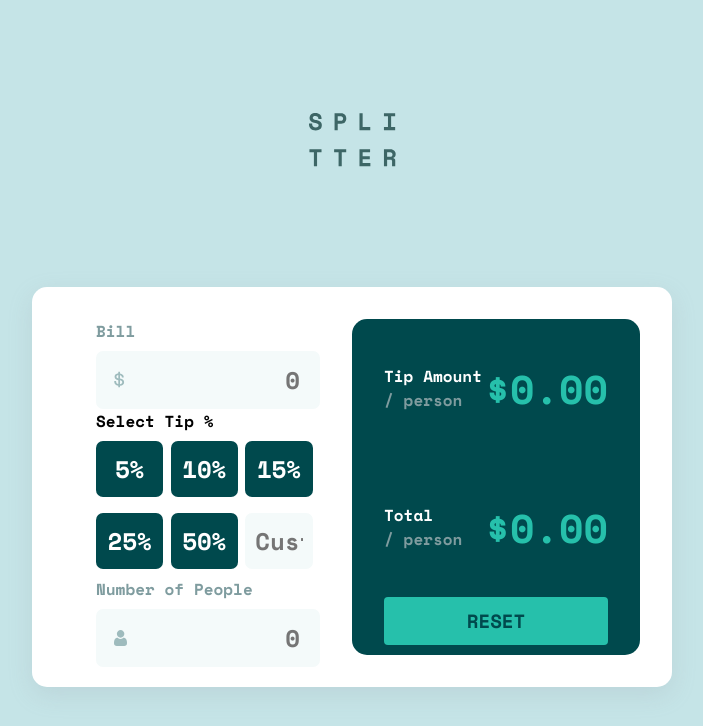
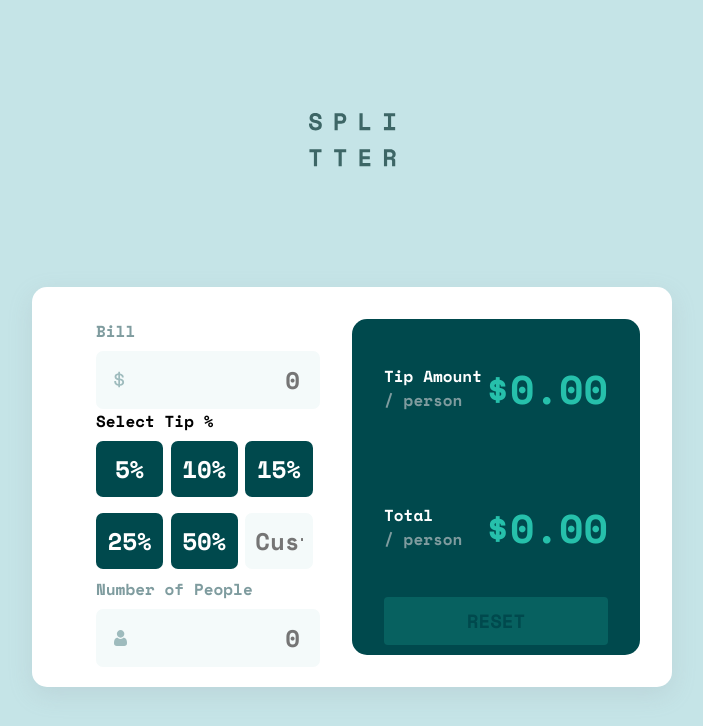
Before and after one commit to subrat611/tip-calculator-app, a React (Vite) app: page / in a window 1280 px wide. Shown: the top 726 px of the page, without its empty margins (288-991 px from the left). Built offline with nearby package versions, Linux system fonts and the light colour scheme.

Commit message:
functionality update

```diff
--- a/src/components/TipCalculatorBox/InputCard/index.jsx
+++ b/src/components/TipCalculatorBox/InputCard/index.jsx
@@ -9,7 +9,7 @@ export default function InputCard({ setBill, setTip, setPerson }) {
 
   const getTip = (e) => {
     let value = e.target.value.split("%");
-    setTip(value[0]);
+    setTip(Number(value[0]));
   };
 
   const personValidation = (e) => {
@@ -42,7 +42,7 @@ export default function InputCard({ setBill, setTip, setPerson }) {
             type="number"
             id="BillInputController"
             placeholder="0"
-            onChange={(e) => setBill(e.target.value)}
+            onChange={(e) => setBill(Number(e.target.value))}
           />
         </div>
       </div>
--- a/src/components/TipCalculatorBox/OutputCard/index.jsx
+++ b/src/components/TipCalculatorBox/OutputCard/index.jsx
@@ -1,4 +1,4 @@
-export default function OutputCard() {
+export default function OutputCard({ perPersonTip, perPersonTotal, reset }) {
   return (
     <div className="TipOutputCard">
       <div>
@@ -8,7 +8,11 @@ export default function OutputCard() {
             <br />
             <span>/ person</span>
           </div>
-          <p>$0.00</p>
+          {perPersonTip !== "Infinity" && perPersonTip >= 0 ? (
+            <p>${perPersonTip}</p>
+          ) : (
+            <p>$0.00</p>
+          )}
         </div>
         <div className="tip-total">
           <div>
@@ -16,12 +20,22 @@ export default function OutputCard() {
             <br />
             <span>/ person</span>
           </div>
-          <p>$0.00</p>
+          {perPersonTotal !== Infinity && perPersonTotal >= 0 ? (
+            <p>${perPersonTotal}</p>
+          ) : (
+            <p>$0.00</p>
+          )}
         </div>
       </div>
-      <button type="button" className="reset-btn">
-        Reset
-      </button>
+      {perPersonTip !== "Infinity" && perPersonTip !== "NaN" ? (
+        <button type="button" className="reset-btn" onClick={() => reset()}>
+          Reset
+        </button>
+      ) : (
+        <button type="button" className="reset-btn disabled">
+          Reset
+        </button>
+      )}
     </div>
   );
 }
--- a/src/components/TipCalculatorBox/index.jsx
+++ b/src/components/TipCalculatorBox/index.jsx
@@ -1,11 +1,36 @@
-import { useState } from "react";
+import { useEffect, useState } from "react";
 import InputCard from "./InputCard";
 import OutputCard from "./OutputCard";
 
 export default function TipCalculatorBox() {
-  const [inputBill, setInputBill] = useState(null);
-  const [inputTip, setInputTip] = useState(null);
-  const [inputPerson, setInputPerson] = useState(null);
+  const [inputBill, setInputBill] = useState(0);
+  const [inputTip, setInputTip] = useState(0);
+  const [inputPerson, setInputPerson] = useState(0);
+  const [tipAmount, setTipAmount] = useState(0);
+  const [total, setTotal] = useState(0);
+
+  useEffect(() => {
+    tipCalculate();
+  }, [inputTip, inputPerson]);
+
+  const resetAll = () => {
+    setInputBill(0);
+    setInputTip(0);
+    setInputPerson(0);
+    setTipAmount(0);
+  };
+
+  const tipCalculate = () => {
+    // calculate the tip % per person
+    // formula = bill * (% of tip in decimal) / no of person
+    let tipPerPerson = (inputBill * (inputTip / 100)) / inputPerson;
+    setTipAmount(tipPerPerson.toFixed(2));
+
+    // calculate the total per person
+    // formula = bill * (1 + % of tip in decimal) / no of person
+    let total = (inputBill * (1 + inputTip / 100)) / inputPerson;
+    setTotal(total);
+  };
 
   return (
     <div className="TipCalcBox">
@@ -14,7 +39,11 @@ export default function TipCalculatorBox() {
         setTip={setInputTip}
         setPerson={setInputPerson}
       />
-      <OutputCard />
+      <OutputCard
+        perPersonTip={tipAmount}
+        perPersonTotal={total}
+        reset={resetAll}
+      />
     </div>
   );
 }
```
